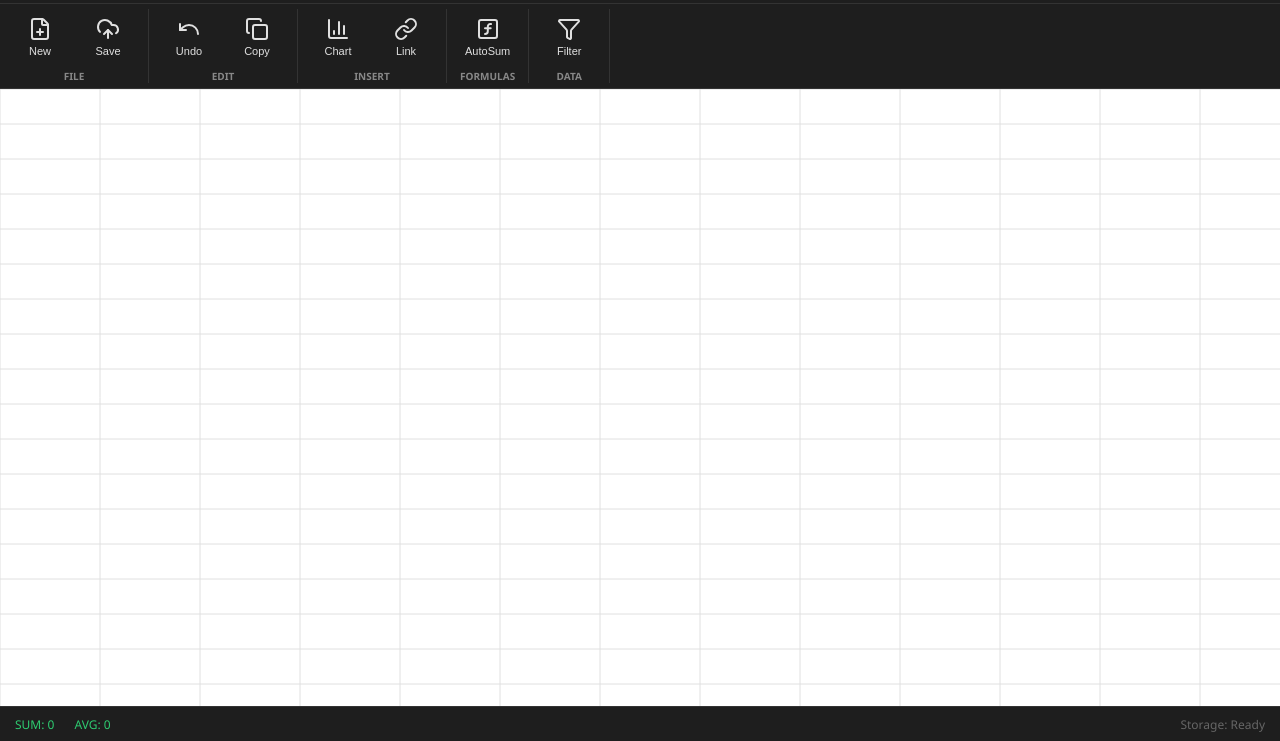
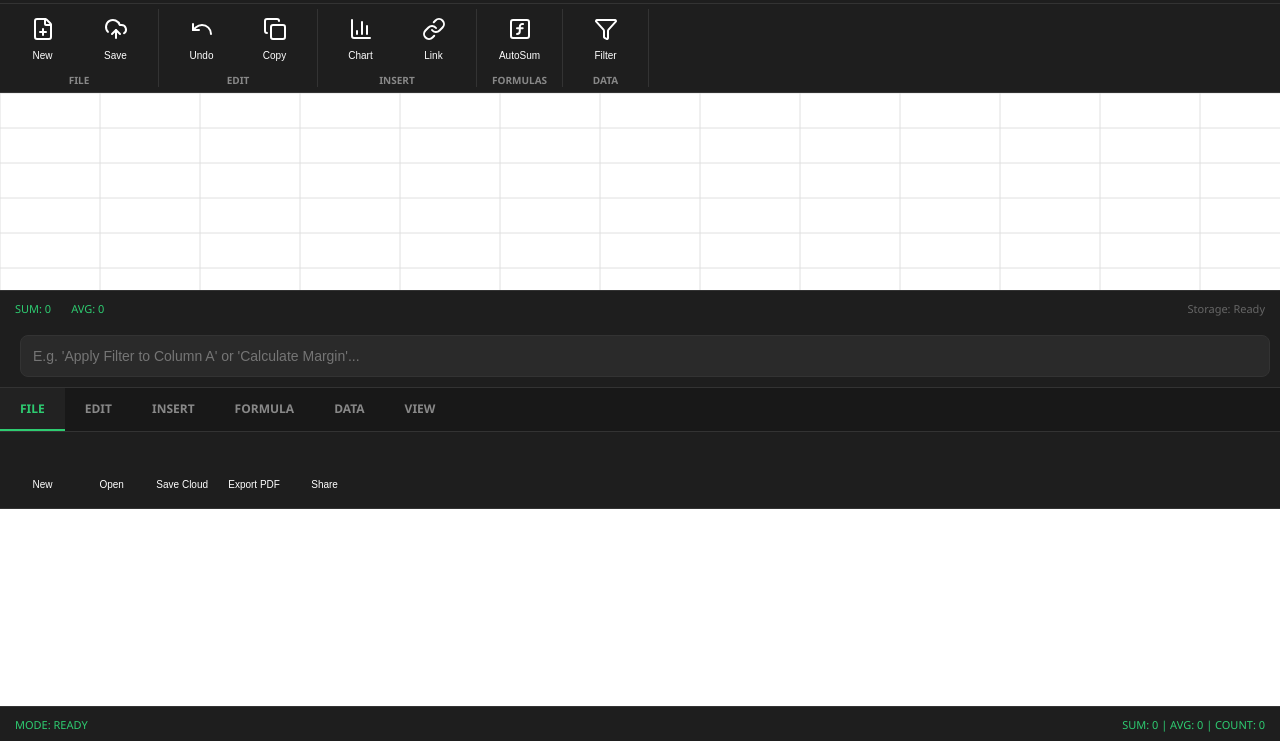
Before and after one commit to anilsa39472-eng/Zero, a plain HTML site: page index.html in a window 1280 px wide. Shown: the part 59-800 px from the top of the page. Drawn offline with nearby package versions, Linux system fonts and the light colour scheme.

Commit message:
Add initial HTML layout and styles for ZenSheet Pro
Added initial HTML structure, styles, and AI header.

```diff
--- a/index.html
+++ b/index.html
@@ -219,3 +219,98 @@
     </script>
 </body>
           </html>
+<!DOCTYPE html>
+<html lang="en">
+<head>
+    <meta charset="UTF-8">
+    <meta name="viewport" content="width=device-width, initial-scale=1.0, maximum-scale=1.0, user-scalable=no">
+    <title>ZenSheet Pro | Desktop Power on Mobile</title>
+    <script src="https://unpkg.com/lucide@latest"></script>
+    <style>
+        :root {
+            --primary: #2ecc71; --bg: #0f0f0f; --surface: #1e1e1e;
+            --text: #ffffff; --border: #333; --accent: #3498db;
+        }
+
+        * { box-sizing: border-box; -webkit-tap-highlight-color: transparent; outline: none; }
+        body { margin: 0; font-family: 'Segoe UI', Roboto, sans-serif; background: var(--bg); color: var(--text); height: 100vh; display: flex; flex-direction: column; overflow: hidden; }
+
+        /* AI TOP BAR */
+        #ai-header { padding: 10px; background: var(--surface); border-bottom: 1px solid var(--border); display: flex; align-items: center; gap: 10px; }
+        #ai-input { flex: 1; background: #2a2a2a; border: 1px solid var(--border); border-radius: 8px; padding: 12px; color: white; font-size: 14px; }
+
+        /* MAIN NAVIGATION (TABS) */
+        #menu-tabs { display: flex; background: #181818; border-bottom: 1px solid var(--border); overflow-x: auto; scrollbar-width: none; }
+        .tab { padding: 12px 20px; font-size: 12px; font-weight: bold; color: #888; cursor: pointer; text-transform: uppercase; border-bottom: 2px solid transparent; }
+        .tab.active { color: var(--primary); border-bottom: 2px solid var(--primary); background: #222; }
+
+        /* RIBBON BUTTONS AREA */
+        #ribbon-content { background: var(--surface); padding: 10px; border-bottom: 1px solid var(--border); display: none; overflow-x: auto; white-space: nowrap; gap: 15px; }
+        #ribbon-content.active { display: flex; }
+
+        .action-btn { display: inline-flex; flex-direction: column; align-items: center; gap: 5px; background: none; border: none; color: var(--text); cursor: pointer; min-width: 65px; }
+        .action-btn i { width: 20px; height: 20px; color: var(--primary); }
+        .action-btn span { font-size: 10px; }
+
+        /* GRID AREA */
+        #grid-wrapper { flex: 1; position: relative; overflow: auto; background: #fff; }
+        canvas { display: block; }
+        #cell-editor { position: absolute; display: none; border: 2px solid var(--primary); background: white; color: black; z-index: 100; font-size: 16px; padding: 5px; }
+
+        /* FOOTER */
+        #footer { height: 35px; background: var(--surface); border-top: 1px solid var(--border); display: flex; align-items: center; padding: 0 15px; font-size: 11px; justify-content: space-between; }
+    </style>
+</head>
+<body>
+
+    <div id="ai-header">
+        <i data-lucide="bot"></i>
+        <input type="text" id="ai-input" placeholder="E.g. 'Apply Filter to Column A' or 'Calculate Margin'...">
+    </div>
+
+    <div id="menu-tabs">
+        <div class="tab active" onclick="showMenu('file')">File</div>
+        <div class="tab" onclick="showMenu('edit')">Edit</div>
+        <div class="tab" onclick="showMenu('insert')">Insert</div>
+        <div class="tab" onclick="showMenu('formula')">Formula</div>
+        <div class="tab" onclick="showMenu('data')">Data</div>
+        <div class="tab" onclick="showMenu('view')">View</div>
+    </div>
+
+    <div id="ribbon-content" class="active">
+        <div id="menu-file" class="menu-set">
+            <button class="action-btn" onclick="alert('New Sheet Created')"><i data-lucide="file-plus"></i><span>New</span></button>
+            <button class="action-btn"><i data-lucide="folder-open"></i><span>Open</span></button>
+            <button class="action-btn" onclick="saveToCloud()"><i data-lucide="cloud-save"></i><span>Save Cloud</span></button>
+            <button class="action-btn"><i data-lucide="file-text"></i><span>Export PDF</span></button>
+            <button class="action-btn"><i data-lucide="share-2"></i><span>Share</span></button>
+        </div>
+    </div>
+
+    <div id="grid-wrapper">
+        <canvas id="main-canvas"></canvas>
+        <input type="text" id="cell-editor">
+    </div>
+
+    <div id="footer">
+        <div><span style="color:var(--primary)">MODE:</span> READY</div>
+        <div id="selection-stats">SUM: 0 | AVG: 0 | COUNT: 0</div>
+    </div>
+
+    <script>
+        // Menu Data (Sub-buttons)
+        const menuData = {
+            file: [
+                {icon: 'file-plus', label: 'New'}, {icon: 'folder-open', label: 'Open'},
+                {icon: 'save', label: 'Save'}, {icon: 'file-text', label: 'PDF'}, {icon: 'share-2', label: 'Share'}
+            ],
+            edit: [
+                {icon: 'undo-2', label: 'Undo'}, {icon: 'redo-2', label: 'Redo'},
+                {icon: 'copy', label: 'Copy'}, {icon: 'clipboard-paste', label: 'Paste Spec'}, {icon: 'search', label: 'Find'}
+            ],
+            insert: [
+                {icon: 'bar-chart-big', label: 'Chart'}, {icon: 'image', label: 'Image'},
+                {icon: 'check-square', label: 'Checkbox'}, {icon: 'link', label: 'Link'}
+            ],
+            formula: [
+                {icon: 'sigma', label: 'AutoSum'}, {icon: 'calculator', label: 'Financial'},
```
